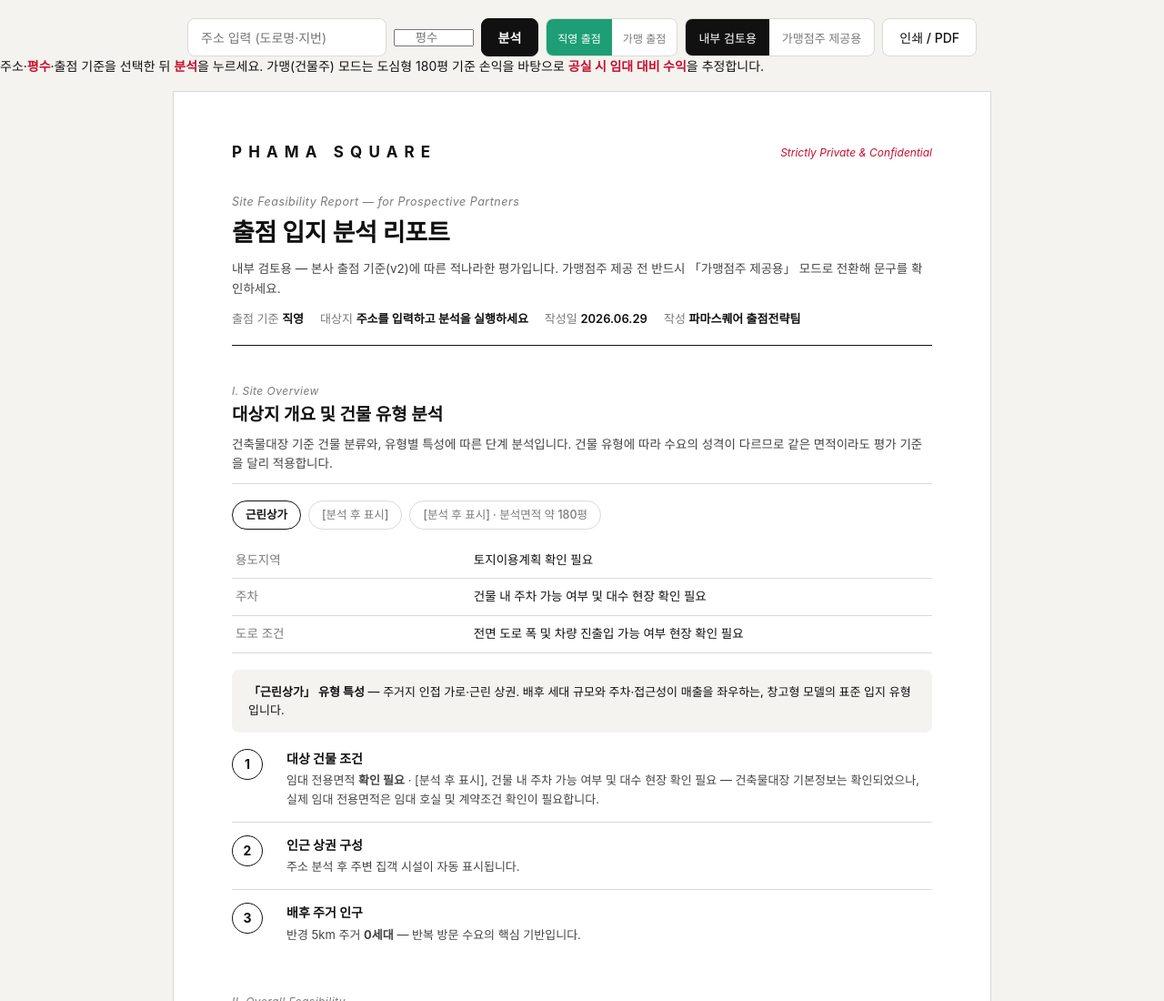
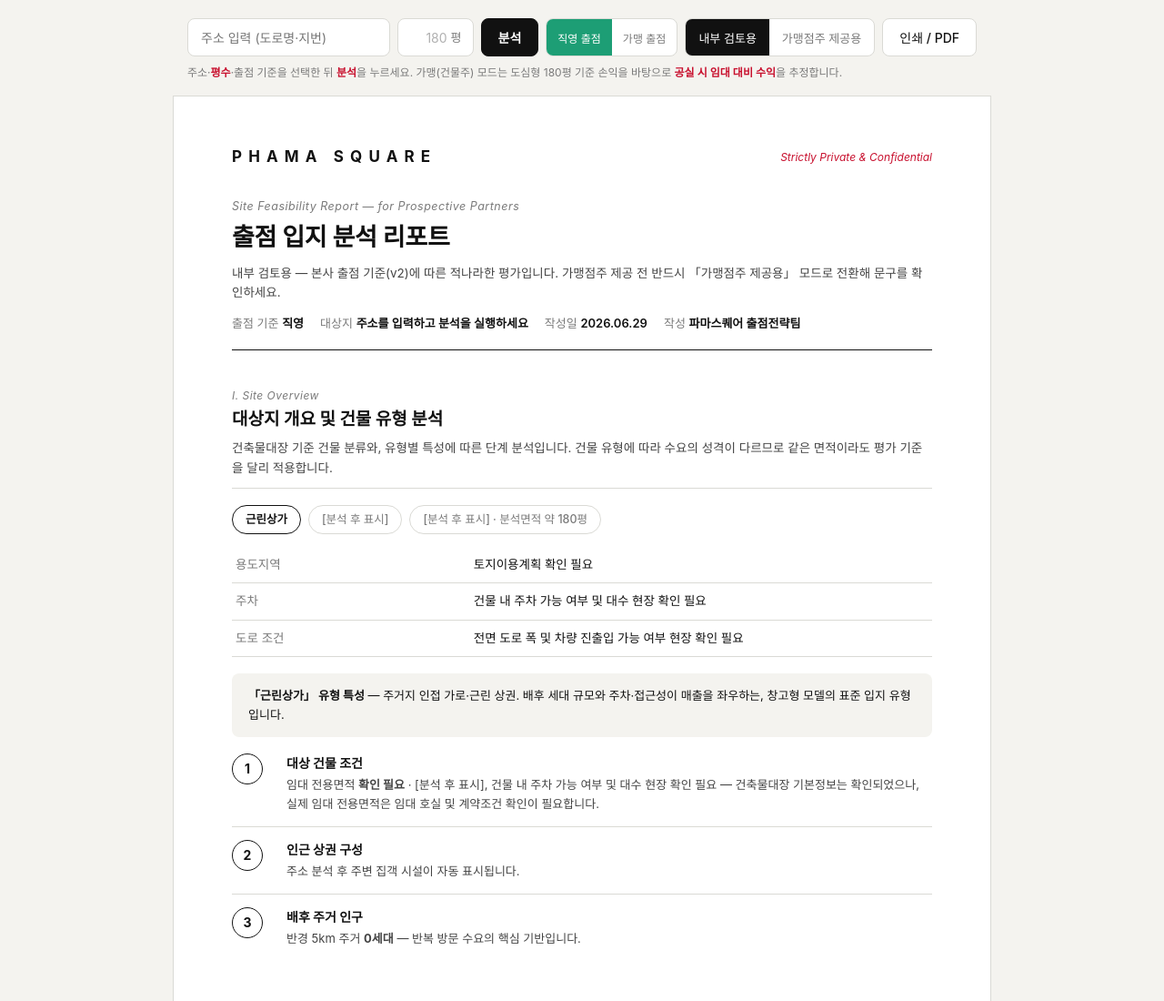
Before and after one commit to immin03/PS-realestate, a website: page index.html in a window 1280 px wide. Shown: the top 1100 px of the page at 91% size. Drawn offline with Linux system fonts and the light colour scheme; a web font is replaced by a local one.

Commit message:
평수 입력 UI 스타일 개선
주소창과 통일된 면적 입력 박스와 평 단위 표시를 적용합니다.

```diff
--- a/index.html
+++ b/index.html
@@ -19,8 +19,32 @@
   .toolbar{ max-width:900px; margin:0 auto; padding:20px 16px 0; display:flex; gap:8px; flex-wrap:wrap; align-items:center; }
   .toolbar input[type=text]{ flex:1; min-width:200px; height:42px; border:1px solid var(--hairline); border-radius:8px;
         padding:0 14px; font-size:14px; font-family:inherit; background:var(--paper); }
-  .toolbar input[type=number].area-in{ flex:0 0 88px; min-width:88px; width:88px; text-align:center; }
-  .toolbar input[type=text]:focus{ outline:none; border-color:var(--ink); }
+  .toolbar input[type=text]:focus{ outline:none; border-color:var(--ink); box-shadow:0 0 0 3px rgba(17,17,17,0.06); }
+  .toolbar .search-group{ display:flex; flex:1; min-width:min(100%, 280px); gap:8px; align-items:stretch; }
+  .toolbar .search-group input[type=text]{ flex:1; min-width:0; }
+  .area-field{
+    display:flex; align-items:center; height:42px; flex:0 0 auto;
+    border:1px solid var(--hairline); border-radius:8px; background:var(--paper);
+    transition:border-color .15s ease, box-shadow .15s ease;
+  }
+  .area-field:focus-within{ border-color:var(--ink); box-shadow:0 0 0 3px rgba(17,17,17,0.06); }
+  .area-field input{
+    border:none; background:transparent; width:56px; height:100%;
+    padding:0 2px 0 12px; font-size:14px; font-weight:600; font-family:inherit;
+    text-align:right; color:var(--ink); -moz-appearance:textfield;
+  }
+  .area-field input::-webkit-outer-spin-button,
+  .area-field input::-webkit-inner-spin-button{ -webkit-appearance:none; margin:0; }
+  .area-field input::placeholder{ font-weight:400; color:#b0b0b0; }
+  .area-field input:focus{ outline:none; }
+  .area-suffix{
+    padding:0 12px 0 2px; font-size:13px; font-weight:500; color:var(--gray);
+    user-select:none; white-space:nowrap;
+  }
+  @media (max-width:560px){
+    .toolbar .search-group{ flex:1 1 100%; min-width:100%; }
+    .area-field{ flex:0 0 96px; }
+  }
   .btn{ height:42px; padding:0 18px; border-radius:8px; border:1px solid var(--ink); background:var(--ink); color:#fff;
         font-size:14px; font-weight:600; cursor:pointer; font-family:inherit; }
   .btn.ghost{ background:var(--paper); color:var(--ink); border-color:var(--hairline); font-weight:500; }
@@ -33,6 +57,7 @@
   .store-model button.on{ background:var(--teal); color:#fff; }
   body:not(.store-franchise) .sec-lead-franchise, body:not(.store-franchise) .franchise-tone{ display:none !important; }
   body.store-franchise .sec-lead-direct, body.store-franchise .direct-tone{ display:none !important; }
+  .demo-note{ max-width:900px; margin:8px auto 0; padding:0 16px; font-size:12px; color:var(--gray); }
   .demo-note b{ color:var(--red); font-weight:600; }
 
   /* ===== Report sheet ===== */
@@ -307,8 +332,13 @@
 </script>
 
 <div class="toolbar">
-  <input type="text" id="addrInput" value="" placeholder="주소 입력 (도로명·지번)">
-  <input type="number" class="area-in" id="areaInput" min="80" max="500" step="1" placeholder="평수" title="임대 전용면적(평) — 가맹(건물주) 손익 산정용">
+  <div class="search-group">
+    <input type="text" id="addrInput" value="" placeholder="주소 입력 (도로명·지번)">
+    <label class="area-field" title="임대 전용면적(평) — 가맹(건물주) 손익 산정용">
+      <input type="number" id="areaInput" min="80" max="500" step="1" placeholder="180" inputmode="numeric" aria-label="면적(평)">
+      <span class="area-suffix">평</span>
+    </label>
+  </div>
   <button class="btn" id="runBtn">분석</button>
   <div class="store-model" title="출점 검토 기준을 선택합니다">
     <button id="storeDirect" class="on">직영 출점</button>
```
